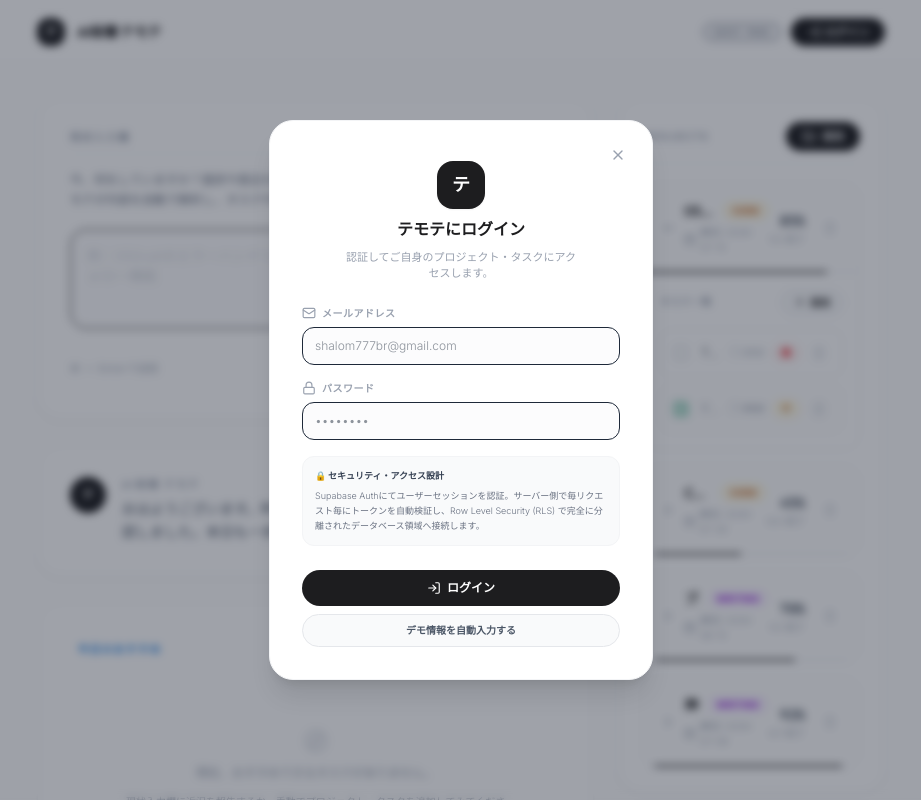
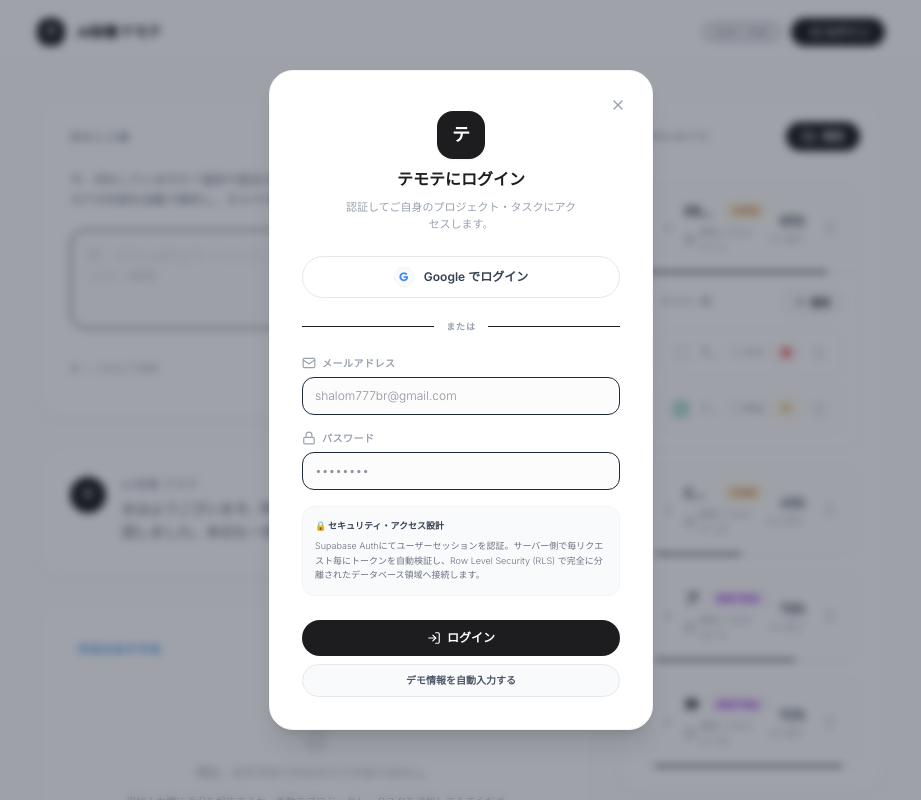
Before and after one commit to shalom777br-cmd/MyTimothy, a React (Vite) app: page / in a window 1280 px wide. Both pictures are taken after a click on the button "ログイン". Shown: the top 800 px of the page, without its empty margins (179-1100 px from the left). Built offline with nearby package versions, Linux system fonts and the light colour scheme; no server answers.

Commit message:
feat: add Google login mock to AuthModal
Implement Google authentication flow simulation to enhance user sign-in options within the AuthModal.

```diff
--- a/index.html
+++ b/index.html
@@ -3,7 +3,7 @@
   <head>
     <meta charset="UTF-8" />
     <meta name="viewport" content="width=device-width, initial-scale=1.0" />
-    <title>テモテさん</title>
+    <title>My Google AI Studio App</title>
   </head>
   <body>
     <div id="root"></div>
--- a/src/components/AuthModal.tsx
+++ b/src/components/AuthModal.tsx
@@ -11,6 +11,7 @@
   const [email, setEmail] = useState("");
   const [password, setPassword] = useState("");
   const [loading, setLoading] = useState(false);
+  const [googleLoading, setGoogleLoading] = useState(false);
   const [error, setError] = useState<string | null>(null);
   const [success, setSuccess] = useState(false);
 
@@ -41,6 +42,22 @@
   const handleUseDemo = () => {
     setEmail("shalom777br@gmail.com");
     setPassword("joannapassword123");
+  };
+
+  const handleGoogleLogin = () => {
+    setGoogleLoading(true);
+    setError(null);
+
+    // Simulate Google Sign-In pop-up and secure session initialization
+    setTimeout(() => {
+      setGoogleLoading(false);
+      setSuccess(true);
+      setTimeout(() => {
+        onLoginSuccess("shalom777br@gmail.com");
+        setSuccess(false);
+        onClose();
+      }, 1000);
+    }, 1200);
   };
 
   return (
@@ -75,6 +92,33 @@
             <p className="text-[10px] text-gray-400 font-light">セッションの初期化と実データを読み込んでいます...</p>
           </div>
         ) : (
+          <div className="space-y-4">
+            {/* Google Sign-In Button */}
+            <button
+              type="button"
+              onClick={handleGoogleLogin}
+              disabled={loading || googleLoading}
+              className={`w-full py-2.5 bg-white hover:bg-gray-50 border border-gray-200 text-gray-700 text-xs font-semibold rounded-full flex items-center justify-center gap-2.5 transition-all cursor-pointer active:scale-[0.98] ${
+                (loading || googleLoading) ? "opacity-60 cursor-not-allowed" : ""
+              }`}
+            >
+              {googleLoading ? (
+                <span className="text-[10px] text-gray-400 font-normal">Googleアカウント認証中...</span>
+              ) : (
+                <>
+                  <span className="w-5 h-5 flex items-center justify-center font-display font-black text-xs text-[#4285F4] shrink-0 bg-gray-50 rounded-full border border-gray-100 shadow-3xs">G</span>
+                  <span>Google でログイン</span>
+                </>
+              )}
+            </button>
+
+            {/* Divider */}
+            <div className="relative flex py-1.5 items-center">
+              <div className="flex-grow border-t border-gray-150/60"></div>
+              <span className="flex-shrink mx-3 text-[9px] text-gray-400 font-semibold font-display tracking-widest uppercase">または</span>
+              <div className="flex-grow border-t border-gray-150/60"></div>
+            </div>
+
             <form onSubmit={handleSubmit} className="space-y-4">
               {/* Email Field */}
               <div className="space-y-1.5">
@@ -88,7 +132,7 @@
                   onChange={(e) => setEmail(e.target.value)}
                   placeholder="shalom777br@gmail.com"
                   className="w-full text-xs text-gray-800 bg-gray-50/50 hover:bg-white border border-gray-150 focus:border-gray-900 rounded-xl px-3 py-2.5 transition-all outline-hidden font-light"
-                disabled={loading}
+                  disabled={loading || googleLoading}
                 />
               </div>
 
@@ -104,7 +148,7 @@
                   onChange={(e) => setPassword(e.target.value)}
                   placeholder="••••••••"
                   className="w-full text-xs text-gray-800 bg-gray-50/50 hover:bg-white border border-gray-150 focus:border-gray-900 rounded-xl px-3 py-2.5 transition-all outline-hidden font-light"
-                disabled={loading}
+                  disabled={loading || googleLoading}
                 />
               </div>
 
@@ -125,7 +169,7 @@
               <div className="space-y-2 pt-2">
                 <button
                   type="submit"
-                disabled={loading}
+                  disabled={loading || googleLoading}
                   className="w-full py-2.5 bg-[#1D1D1F] hover:bg-black text-white text-xs font-semibold rounded-full hover:scale-[1.02] transition-transform cursor-pointer flex items-center justify-center gap-1.5"
                 >
                   {loading ? (
@@ -141,12 +185,14 @@
                 <button
                   type="button"
                   onClick={handleUseDemo}
+                  disabled={loading || googleLoading}
                   className="w-full py-2 bg-gray-50 hover:bg-gray-100 text-gray-600 text-[10px] font-semibold rounded-full border border-gray-200 transition-colors cursor-pointer"
                 >
                   デモ情報を自動入力する
                 </button>
               </div>
             </form>
+          </div>
         )}
       </div>
     </div>
```
Lines whose indentation alone changed are shown as unchanged.
